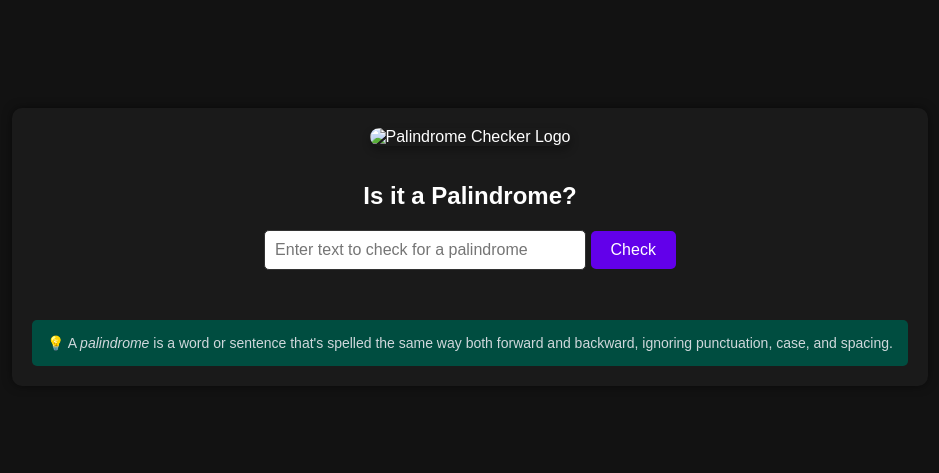
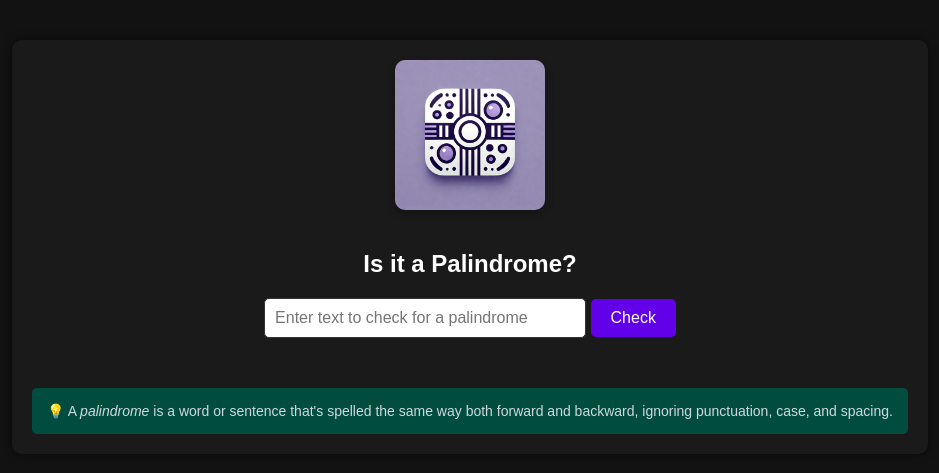
Before and after one commit to SAMCODE231/palindrome-checker, a plain HTML site: page index.html in a window 1280 px wide. Shown: the part 153-626 px from the top of the page, without its empty margins (170-1109 px from the left). Drawn offline with Linux system fonts and the light colour scheme; the site is published under a folder, as on GitHub Pages, so addresses that start at the root find nothing.

Commit message:
Update index.html

```diff
--- a/index.html
+++ b/index.html
@@ -8,7 +8,7 @@
 </head>
 <body>
     <div class="container">
-        <img src="/DALL·E 2024-08-14 22.48.58 - A modern, clean, and minimalistic logo for a palindrome checker application. The logo should incorporate a design that symbolizes symmetry or mirrorin.webp" alt="Palindrome Checker Logo" class="logo">
+        <img src="DALL·E 2024-08-14 22.48.58 - A modern, clean, and minimalistic logo for a palindrome checker application. The logo should incorporate a design that symbolizes symmetry or mirrorin.webp" alt="Palindrome Checker Logo" class="logo">
         <h1>Is it a Palindrome?</h1>
         <input type="text" id="text-input" placeholder="Enter text to check for a palindrome">
         <button id="check-btn">Check</button>
```
